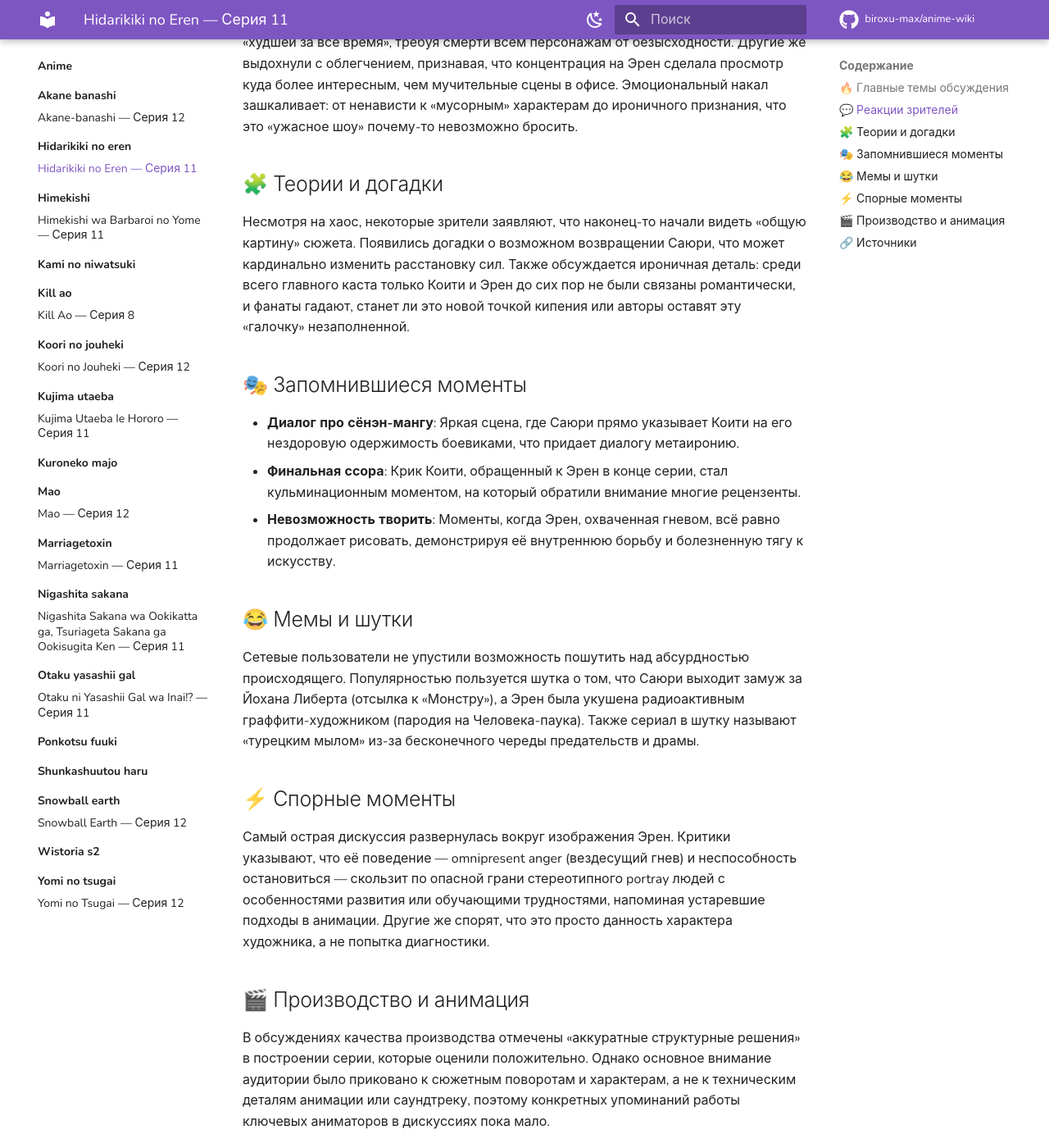
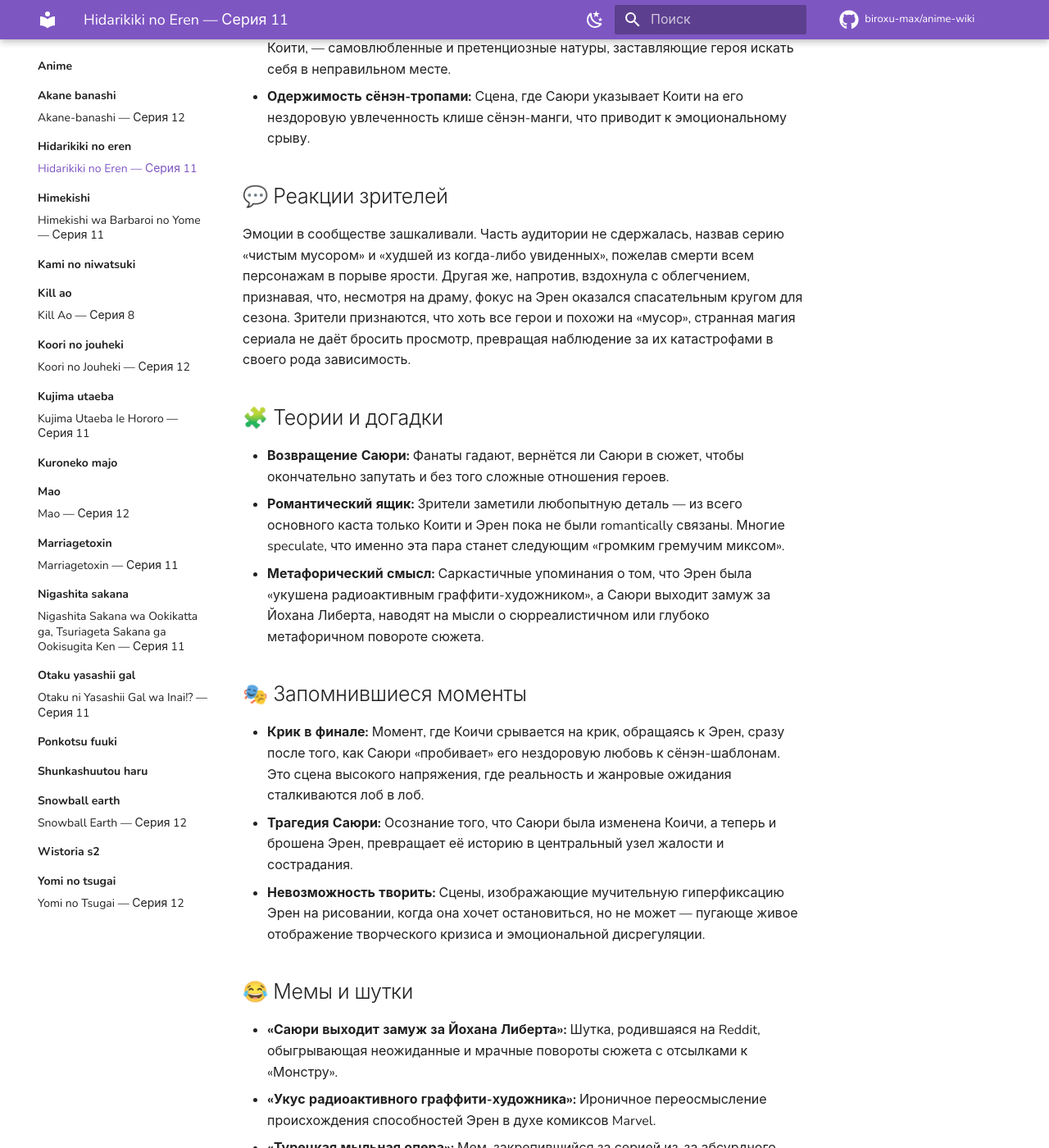
Before and after one commit to biroxu-max/anime-wiki, an MkDocs documentation site: the page built from docs/anime/hidarikiki-no-eren/ep-11.md, in a window 1280 px wide and 1400 px high, scrolled down 988 px. Shown: the whole window at 82% size. Built offline with MkDocs 1.6.1 and Material for MkDocs 9.7.7, drawn with Linux system fonts in a browser that asks for light colours; comment, search, counter and statistics services are not loaded; some of the changed text lies outside the part shown.

Commit message:
chore(wiki): +hidarikiki-no-eren ep11

```diff
--- a/docs/anime/hidarikiki-no-eren/ep-11.md
+++ b/docs/anime/hidarikiki-no-eren/ep-11.md
@@ -15,39 +15,40 @@ tags:
 
 ---
 
+# Hidarikiki no Eren — Серия 11
+
+Эта серия стала настоящим водоразделом, заставив аудиторию переосмыслить всё, что было известно о персонажах ранее. Смещение фокуса на внутренний мир Эрен и её творческие муки породило волну полярных эмоций — от восторга наконец-то увиденной глубины до резкого отторжения из-за подачей характеров. Пусть персонажи и не кажутся идеальными, именно их человеческая (и порой чудовищная) flawed-природа держит зрителей у экранов.
+
 ## 🔥 Главные темы обсуждения
-
-- **Смена фокуса на Эрен**: Зрители активно обсуждают долгожданный поворот сюжета, когда камера наконец-то сфокусировалась на самой Эрен, а не на офисных буднях Коити, которого многие называют «корпоративным рабом».
-- **Токсичность персонажей**: Эпизод вызвал волну обсуждений морального облика героев — от измены Коити с Саюри до поступков Эрен, бросающей девушку. Многие сравнивают происходящее с «турецким мылом» из-за обилия драмы.
-- **Трактовка образа Эрен**: Разгорелись споры о том, является ли portrayal героини стереотипным изображением нейроотличного человека, с упоминанием эмоциональной дисрегуляции и гиперфиксации на рисовании.
-- **Зависть Коити**: Обсуждение мотивации главного героя, который, по мнению фанатов, завидует самовлюбленным и претенциозным людям, что заставляет его искать ответы в сёнэн-манге.
-- **Будущее Саюри**: Вопрос о том, вернется ли Саюри в сюжет, чтобы ещё больше запутать и без того сложные отношения между героями.
+- **Смена фокуса на Эрен:** Зрители с облегчением восприняли уход от скучной офисной рутины «корпоративного раба» к истории самой Эрен, сочтя эту линию более интересной, чем прошлые сюжеты.
+- **Токсичность и «мыльная опера»:** Сравнение сюжета с турецким сериалом из-за череды предательств, измен и бросков, заставляющее сомневаться в адекватности каждого героя.
+- **Интерпретация характера Эрен:** Обсуждение того, является ли одержимость Эрен рисованием и её гнев просто чертой характера или стереотипным, неудобным изображением нейроотличных людей.
+- **Критика окружения Коити:** Разговоры о том, что люди, которыми восхищается Коити, — самовлюбленные и претенциозные натуры, заставляющие героя искать себя в неправильном месте.
+- **Одержимость сёнэн-тропами:** Сцена, где Саюри указывает Коити на его нездоровую увлеченность клише сёнэн-манги, что приводит к эмоциональному срыву.
 
 ## 💬 Реакции зрителей
-
-Эпизод произвел эффект разорвавшейся бомбы, разделив аудиторию на два непримиримых лагеря. Одни зрители в ярости, называя серию «чистым мусором» и «худшей за всё время», требуя смерти всем персонажам от безысходности. Другие же выдохнули с облегчением, признавая, что концентрация на Эрен сделала просмотр куда более интересным, чем мучительные сцены в офисе. Эмоциональный накал зашкаливает: от ненависти к «мусорным» характерам до ироничного признания, что это «ужасное шоу» почему-то невозможно бросить.
+Эмоции в сообществе зашкаливали. Часть аудитории не сдержалась, назвав серию «чистым мусором» и «худшей из когда-либо увиденных», пожелав смерти всем персонажам в порыве ярости. Другая же, напротив, вздохнула с облегчением, признавая, что, несмотря на драму, фокус на Эрен оказался спасательным кругом для сезона. Зрители признаются, что хоть все герои и похожи на «мусор», странная магия сериала не даёт бросить просмотр, превращая наблюдение за их катастрофами в своего рода зависимость.
 
 ## 🧩 Теории и догадки
-
-Несмотря на хаос, некоторые зрители заявляют, что наконец-то начали видеть «общую картину» сюжета. Появились догадки о возможном возвращении Саюри, что может кардинально изменить расстановку сил. Также обсуждается ироничная деталь: среди всего главного каста только Коити и Эрен до сих пор не были связаны романтически, и фанаты гадают, станет ли это новой точкой кипения или авторы оставят эту «галочку» незаполненной.
+- **Возвращение Саюри:** Фанаты гадают, вернётся ли Саюри в сюжет, чтобы окончательно запутать и без того сложные отношения героев.
+- **Романтический ящик:** Зрители заметили любопытную деталь — из всего основного каста только Коити и Эрен пока не были romantically связаны. Многие speculate, что именно эта пара станет следующим «громким гремучим миксом».
+- **Метафорический смысл:** Саркастичные упоминания о том, что Эрен была «укушена радиоактивным граффити-художником», а Саюри выходит замуж за Йохана Либерта, наводят на мысли о сюрреалистичном или глубоко метафоричном повороте сюжета.
 
 ## 🎭 Запомнившиеся моменты
-
-- **Диалог про сёнэн-мангу**: Яркая сцена, где Саюри прямо указывает Коити на его нездоровую одержимость боевиками, что придает диалогу метаиронию.
-- **Финальная ссора**: Крик Коити, обращенный к Эрен в конце серии, стал кульминационным моментом, на который обратили внимание многие рецензенты.
-- **Невозможность творить**: Моменты, когда Эрен, охваченная гневом, всё равно продолжает рисовать, демонстрируя её внутреннюю борьбу и болезненную тягу к искусству.
+- **Крик в финале:** Момент, где Коичи срывается на крик, обращаясь к Эрен, сразу после того, как Саюри «пробивает» его нездоровую любовь к сёнэн-шаблонам. Это сцена высокого напряжения, где реальность и жанровые ожидания сталкиваются лоб в лоб.
+- **Трагедия Саюри:** Осознание того, что Саюри была изменена Коичи, а теперь и брошена Эрен, превращает её историю в центральный узел жалости и сострадания.
+- **Невозможность творить:** Сцены, изображающие мучительную гиперфиксацию Эрен на рисовании, когда она хочет остановиться, но не может — пугающе живое отображение творческого кризиса и эмоциональной дисрегуляции.
 
 ## 😂 Мемы и шутки
-
-Сетевые пользователи не упустили возможность пошутить над абсурдностью происходящего. Популярностью пользуется шутка о том, что Саюри выходит замуж за Йохана Либерта (отсылка к «Монстру»), а Эрен была укушена радиоактивным граффити-художником (пародия на Человека-паука). Также сериал в шутку называют «турецким мылом» из-за бесконечного череды предательств и драмы.
+- **«Саюри выходит замуж за Йохана Либерта»:** Шутка, родившаяся на Reddit, обыгрывающая неожиданные и мрачные повороты сюжета с отсылками к «Монстру».
+- **«Укус радиоактивного граффити-художника»:** Ироничное переосмысление происхождения способностей Эрен в духе комиксов Marvel.
+- **«Турецкая мыльная опера»:** Мем, закрепившийся за серией из-за абсурдного количества драмы, предательств и взаимных уничтожений персонажей в одной серии.
 
 ## ⚡ Спорные моменты
-
-Самый острая дискуссия развернулась вокруг изображения Эрен. Критики указывают, что её поведение — omnipresent anger (вездесущий гнев) и неспособность остановиться — скользит по опасной грани стереотипного portray людей с особенностями развития или обучающими трудностями, напоминая устаревшие подходы в анимации. Другие же спорят, что это просто данность характера художника, а не попытка диагностики.
+Главным предметом споров стало изображение Эрен. Критики указывают, что её эмоциональная нестабильность, гнев и зацикленность на рисовании скользят по опасной грани, напоминая устаревшие и оскорбительные стереотипы о людях с особенностями развития или нейроотличиями. Это вызвало дискуссию о том, где заканчивается сложный характер и начинается карикатура. Также зрители спорят о том, является ли серия худшей за всё время или же, наоборот, лучшей из-за отказа от офисного сеттинга.
 
 ## 🎬 Производство и анимация
-
-В обсуждениях качества производства отмечены «аккуратные структурные решения» в построении серии, которые оценили положительно. Однако основное внимание аудитории было приковано к сюжетным поворотам и характерам, а не к техническим деталям анимации или саундтреку, поэтому конкретных упоминаний работы ключевых аниматоров в дискуссиях пока мало.
+Хотя детальные обсуждения качества анимации встречаются редко, критики отметили удачные структурные решения в этой серии. Режиссура сумела выстроить сцены так, чтобы подчеркнуть контраст между внутренним миром Эрен и внешним давлением общества, а метафорический диалог о сёнэн-манге стал одной из самых сильных режиссерских находок сезона. Обсуждений конкретных аниматоров или саундтрека пока не наблюдалось.
 
 ## 🔗 Источники
 
```
Also changed, not shown: docs/anime/hidarikiki-no-eren/index.md (+1 -1 lines).
